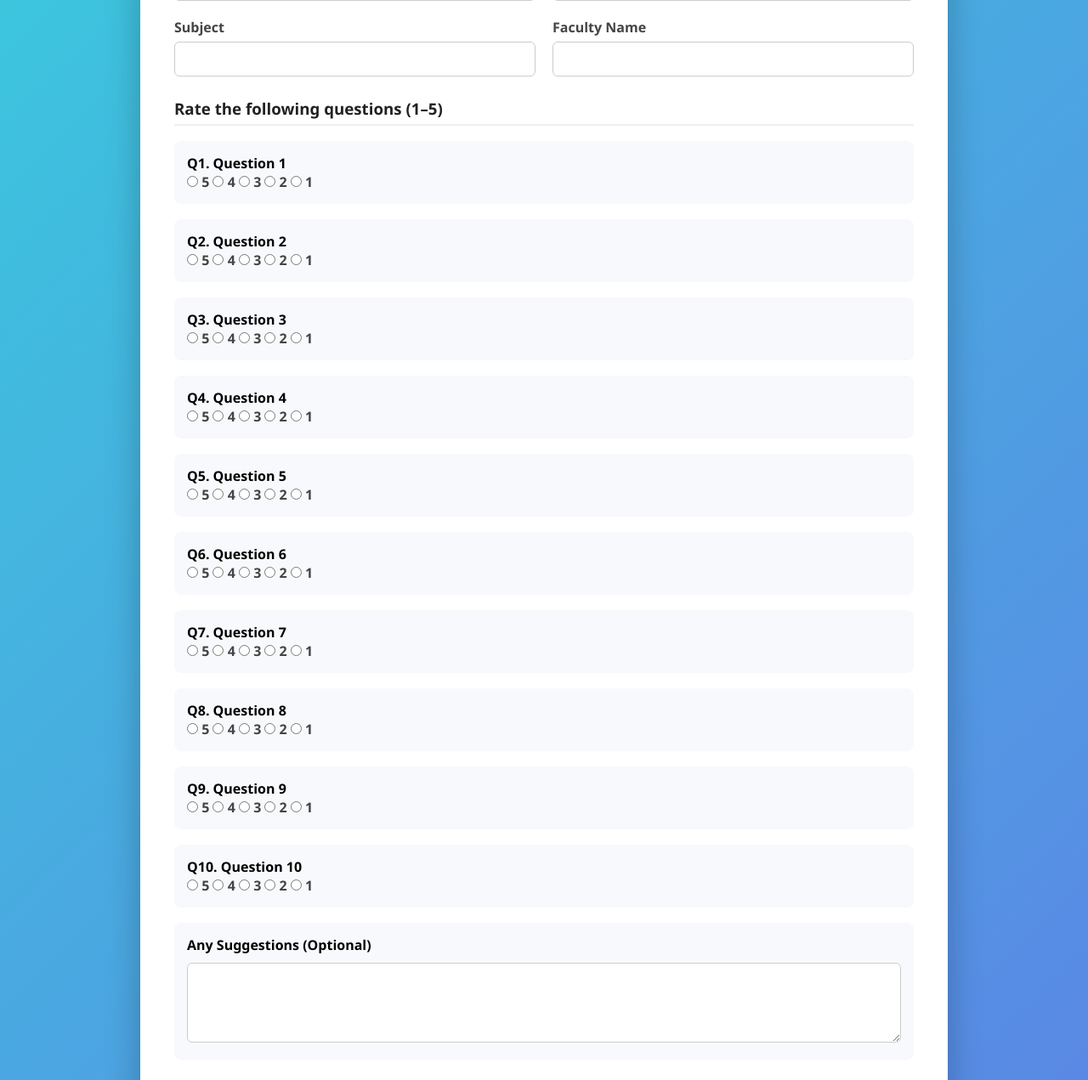
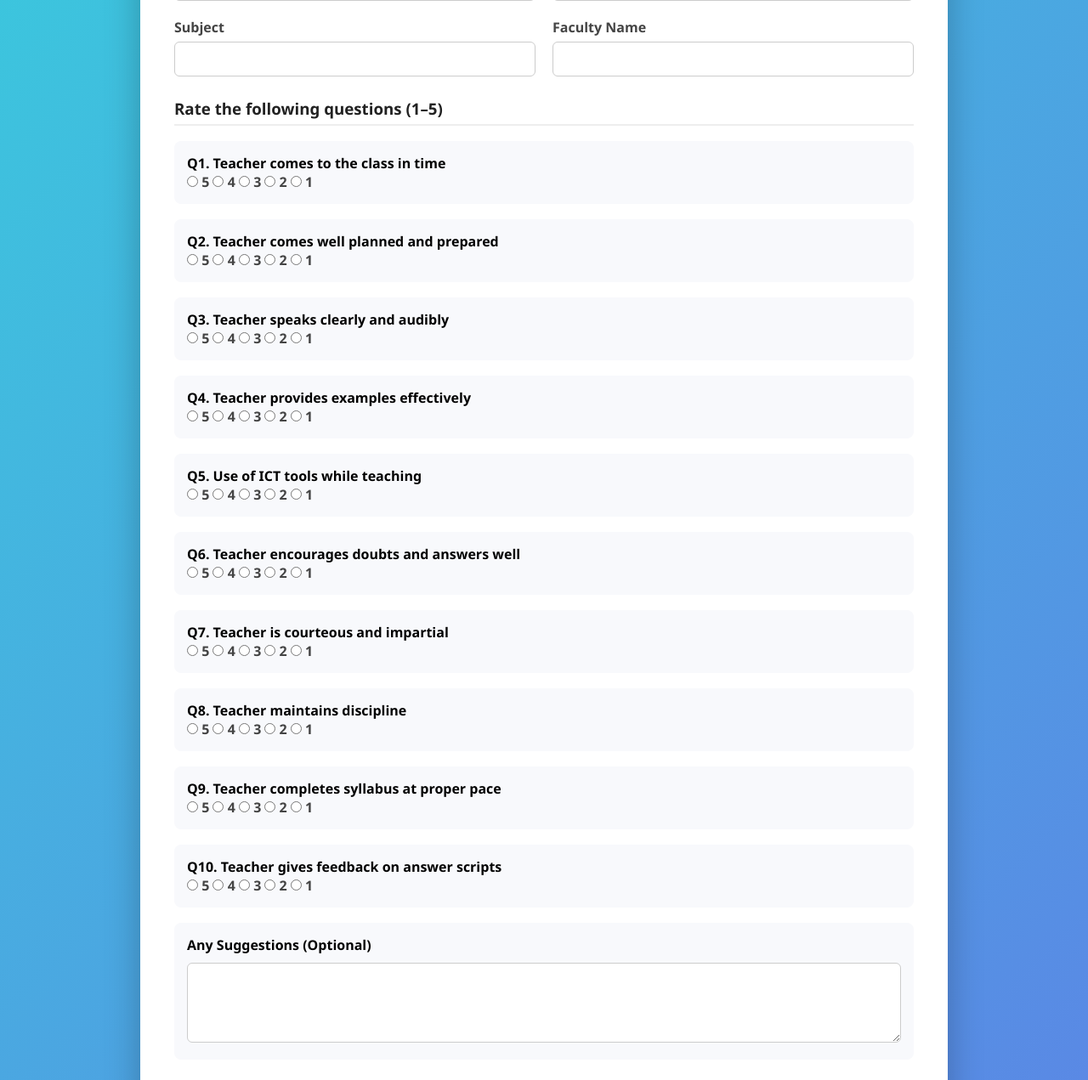
Before and after one commit to Vivekanandhan7677/MRCE_FEEDBACK, a Flask app: page /student in a window 1280 px wide. Shown: the part 516-1787 px from the top of the page at 85% size. Run offline with Flask 3, Linux system fonts and the light colour scheme; the visitor is signed in with stand-in values (Sample User, id 1); some libraries are stand-ins or nearby versions.

Commit message:
updated student feedback page

```diff
--- a/templates/student.html
+++ b/templates/student.html
@@ -225,20 +225,95 @@ margin-top:10px;
 
 <h3>Rate the following questions (1–5)</h3>
 
-<script>
-for(let i=1;i<=10;i++){
-document.write(`
 <div class="question">
-<b>Q${i}. Question ${i}</b><br>
-<label><input type="radio" name="q${i}" value="5"> 5</label>
-<label><input type="radio" name="q${i}" value="4"> 4</label>
-<label><input type="radio" name="q${i}" value="3"> 3</label>
-<label><input type="radio" name="q${i}" value="2"> 2</label>
-<label><input type="radio" name="q${i}" value="1"> 1</label>
+<b>Q1. Teacher comes to the class in time</b><br>
+<label><input type="radio" name="q1" value="5"> 5</label>
+<label><input type="radio" name="q1" value="4"> 4</label>
+<label><input type="radio" name="q1" value="3"> 3</label>
+<label><input type="radio" name="q1" value="2"> 2</label>
+<label><input type="radio" name="q1" value="1"> 1</label>
 </div>
-`);
-}
-</script>
+
+<div class="question">
+<b>Q2. Teacher comes well planned and prepared</b><br>
+<label><input type="radio" name="q2" value="5"> 5</label>
+<label><input type="radio" name="q2" value="4"> 4</label>
+<label><input type="radio" name="q2" value="3"> 3</label>
+<label><input type="radio" name="q2" value="2"> 2</label>
+<label><input type="radio" name="q2" value="1"> 1</label>
+</div>
+
+<div class="question">
+<b>Q3. Teacher speaks clearly and audibly</b><br>
+<label><input type="radio" name="q3" value="5"> 5</label>
+<label><input type="radio" name="q3" value="4"> 4</label>
+<label><input type="radio" name="q3" value="3"> 3</label>
+<label><input type="radio" name="q3" value="2"> 2</label>
+<label><input type="radio" name="q3" value="1"> 1</label>
+</div>
+
+<div class="question">
+<b>Q4. Teacher provides examples effectively</b><br>
+<label><input type="radio" name="q4" value="5"> 5</label>
+<label><input type="radio" name="q4" value="4"> 4</label>
+<label><input type="radio" name="q4" value="3"> 3</label>
+<label><input type="radio" name="q4" value="2"> 2</label>
+<label><input type="radio" name="q4" value="1"> 1</label>
+</div>
+
+<div class="question">
+<b>Q5. Use of ICT tools while teaching</b><br>
+<label><input type="radio" name="q5" value="5"> 5</label>
+<label><input type="radio" name="q5" value="4"> 4</label>
+<label><input type="radio" name="q5" value="3"> 3</label>
+<label><input type="radio" name="q5" value="2"> 2</label>
+<label><input type="radio" name="q5" value="1"> 1</label>
+</div>
+
+<div class="question">
+<b>Q6. Teacher encourages doubts and answers well</b><br>
+<label><input type="radio" name="q6" value="5"> 5</label>
+<label><input type="radio" name="q6" value="4"> 4</label>
+<label><input type="radio" name="q6" value="3"> 3</label>
+<label><input type="radio" name="q6" value="2"> 2</label>
+<label><input type="radio" name="q6" value="1"> 1</label>
+</div>
+
+<div class="question">
+<b>Q7. Teacher is courteous and impartial</b><br>
+<label><input type="radio" name="q7" value="5"> 5</label>
+<label><input type="radio" name="q7" value="4"> 4</label>
+<label><input type="radio" name="q7" value="3"> 3</label>
+<label><input type="radio" name="q7" value="2"> 2</label>
+<label><input type="radio" name="q7" value="1"> 1</label>
+</div>
+
+<div class="question">
+<b>Q8. Teacher maintains discipline</b><br>
+<label><input type="radio" name="q8" value="5"> 5</label>
+<label><input type="radio" name="q8" value="4"> 4</label>
+<label><input type="radio" name="q8" value="3"> 3</label>
+<label><input type="radio" name="q8" value="2"> 2</label>
+<label><input type="radio" name="q8" value="1"> 1</label>
+</div>
+
+<div class="question">
+<b>Q9. Teacher completes syllabus at proper pace</b><br>
+<label><input type="radio" name="q9" value="5"> 5</label>
+<label><input type="radio" name="q9" value="4"> 4</label>
+<label><input type="radio" name="q9" value="3"> 3</label>
+<label><input type="radio" name="q9" value="2"> 2</label>
+<label><input type="radio" name="q9" value="1"> 1</label>
+</div>
+
+<div class="question">
+<b>Q10. Teacher gives feedback on answer scripts</b><br>
+<label><input type="radio" name="q10" value="5"> 5</label>
+<label><input type="radio" name="q10" value="4"> 4</label>
+<label><input type="radio" name="q10" value="3"> 3</label>
+<label><input type="radio" name="q10" value="2"> 2</label>
+<label><input type="radio" name="q10" value="1"> 1</label>
+</div>
 
 <div class="question">
 <b>Any Suggestions (Optional)</b>
@@ -287,13 +362,15 @@ showSubject();
 
 function showSubject(){
 
-subject.value=subjects[currentIndex].subject;
-faculty.value=subjects[currentIndex].faculty;
+subject.value = subjects[currentIndex].subject;
+faculty.value = subjects[currentIndex].faculty;
 
 counter.innerText="Subject "+(currentIndex+1)+" of "+subjects.length;
 
+if(currentIndex === subjects.length-1){
+document.getElementById("nextBtn").innerText="Submit Feedback";
 }
-
+}
 function nextSubject(){
 
 let answers={};
@@ -327,10 +404,8 @@ showSubject();
 
 }else{
 
-document.getElementById("nextBtn").style.display="none";
-document.getElementById("submitBtn").style.display="block";
-
-document.getElementById("all_feedback").value=JSON.stringify(feedbackData);
+document.getElementById("all_feedback").value = JSON.stringify(feedbackData);
+document.forms[0].submit();
 
 }
 
```
